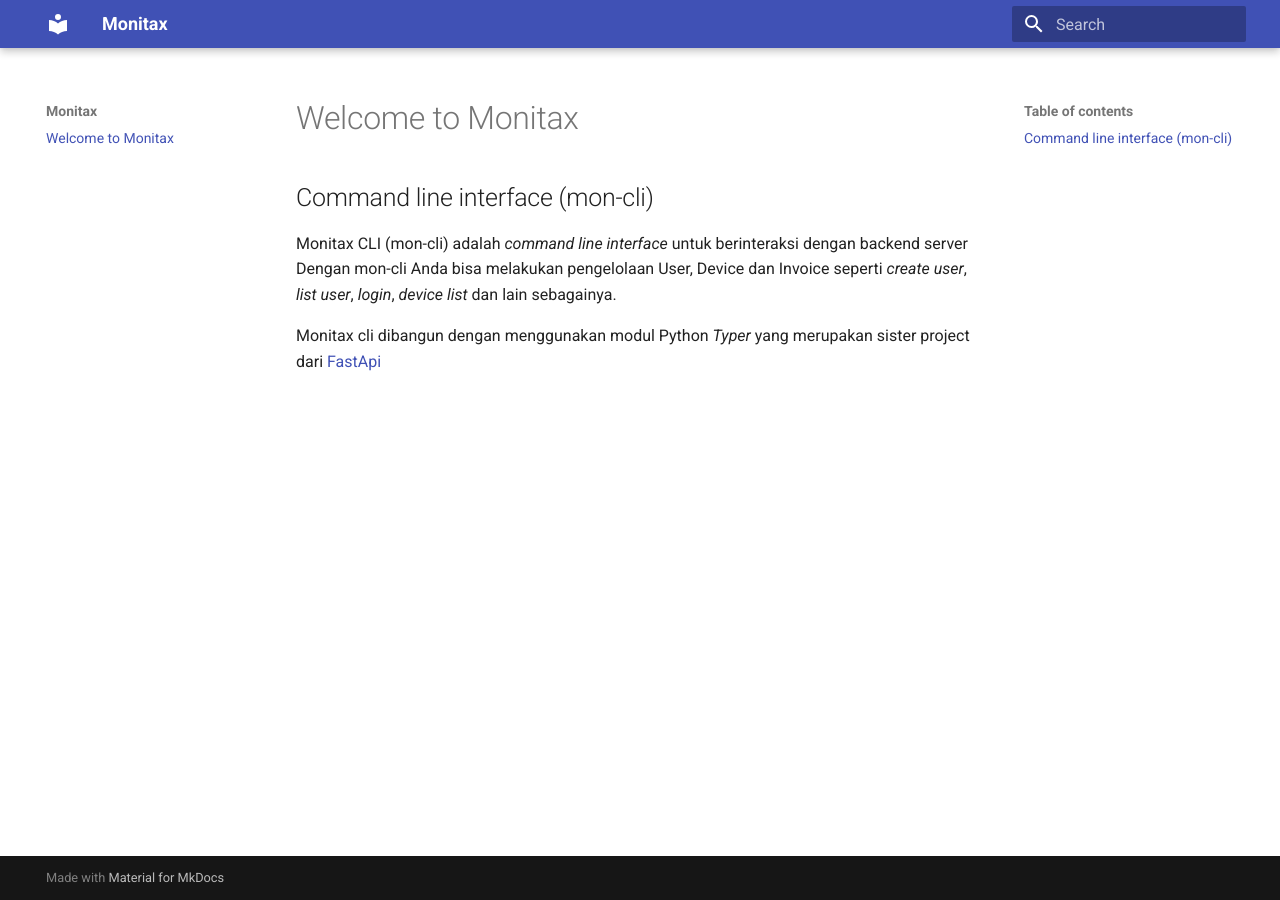
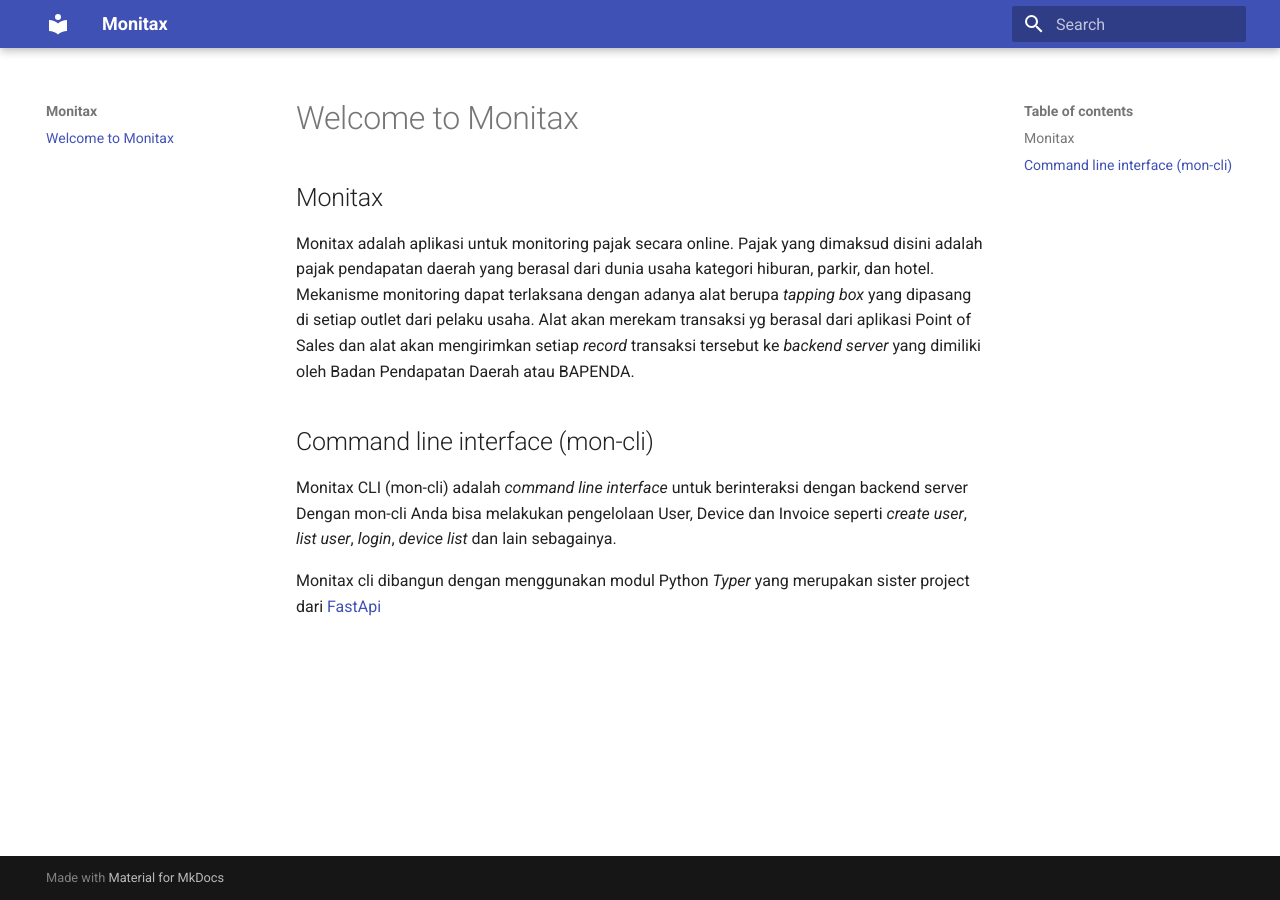
Before and after one commit to ekalaya2015/monitax-cli, an MkDocs documentation site: the page built from docs/index.md, in a window 1280 px wide. Built offline with MkDocs 1.6.1 and Material for MkDocs 9.7.7, drawn with Linux system fonts in a browser that asks for light colours.

Commit message:
initial docs

```diff
--- a/docs/index.md
+++ b/docs/index.md
@@ -1,4 +1,9 @@
 # Welcome to Monitax
+
+## Monitax
+
+Monitax adalah aplikasi untuk monitoring pajak secara online. Pajak yang dimaksud disini adalah pajak pendapatan daerah yang berasal dari dunia usaha kategori hiburan, parkir, dan hotel.
+Mekanisme monitoring dapat terlaksana dengan adanya alat berupa *tapping box* yang dipasang di setiap outlet dari pelaku usaha. Alat akan merekam transaksi yg berasal dari aplikasi Point of Sales dan alat akan mengirimkan setiap *record* transaksi tersebut ke *backend server* yang dimiliki oleh Badan Pendapatan Daerah atau BAPENDA.
 
 ## Command line interface (mon-cli)
 
```
